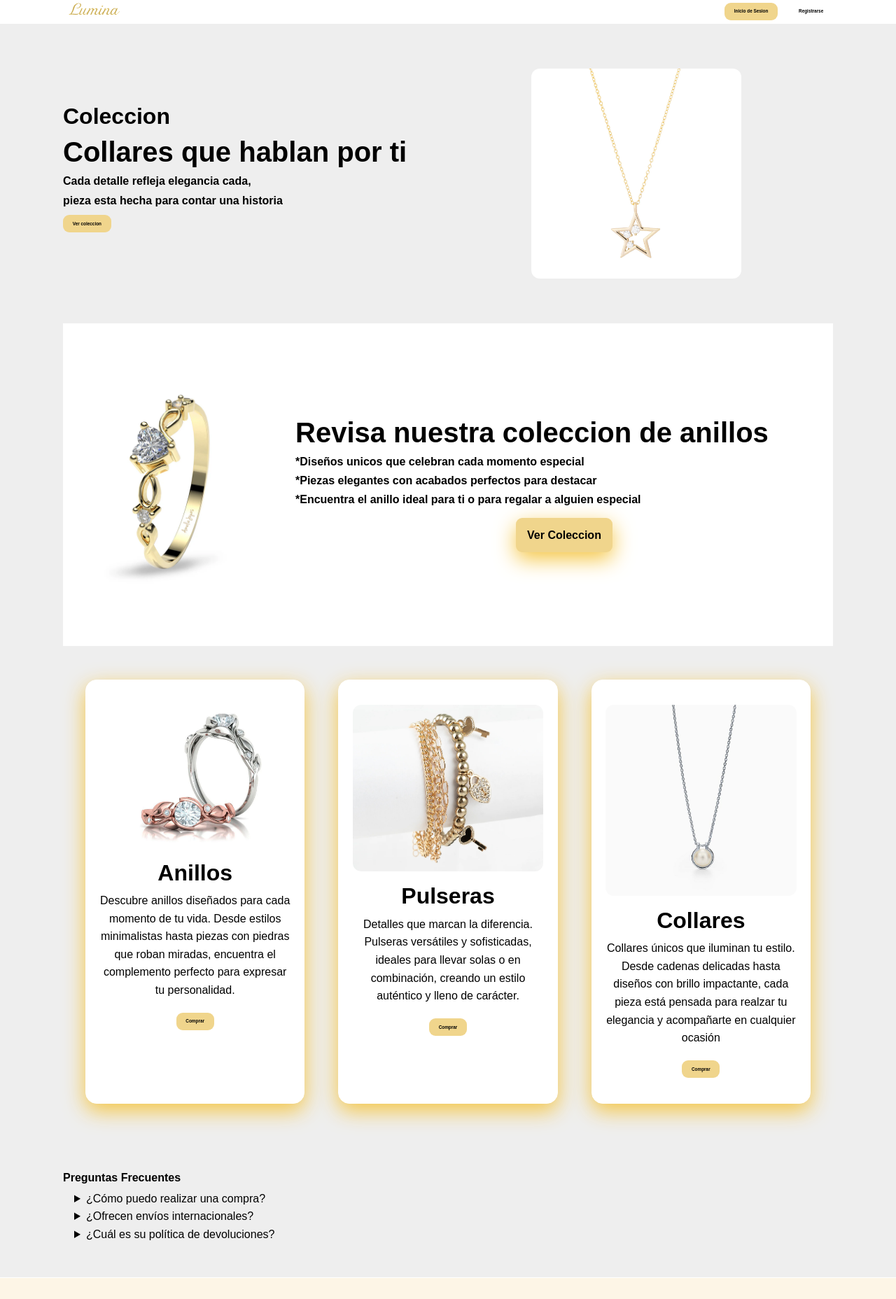
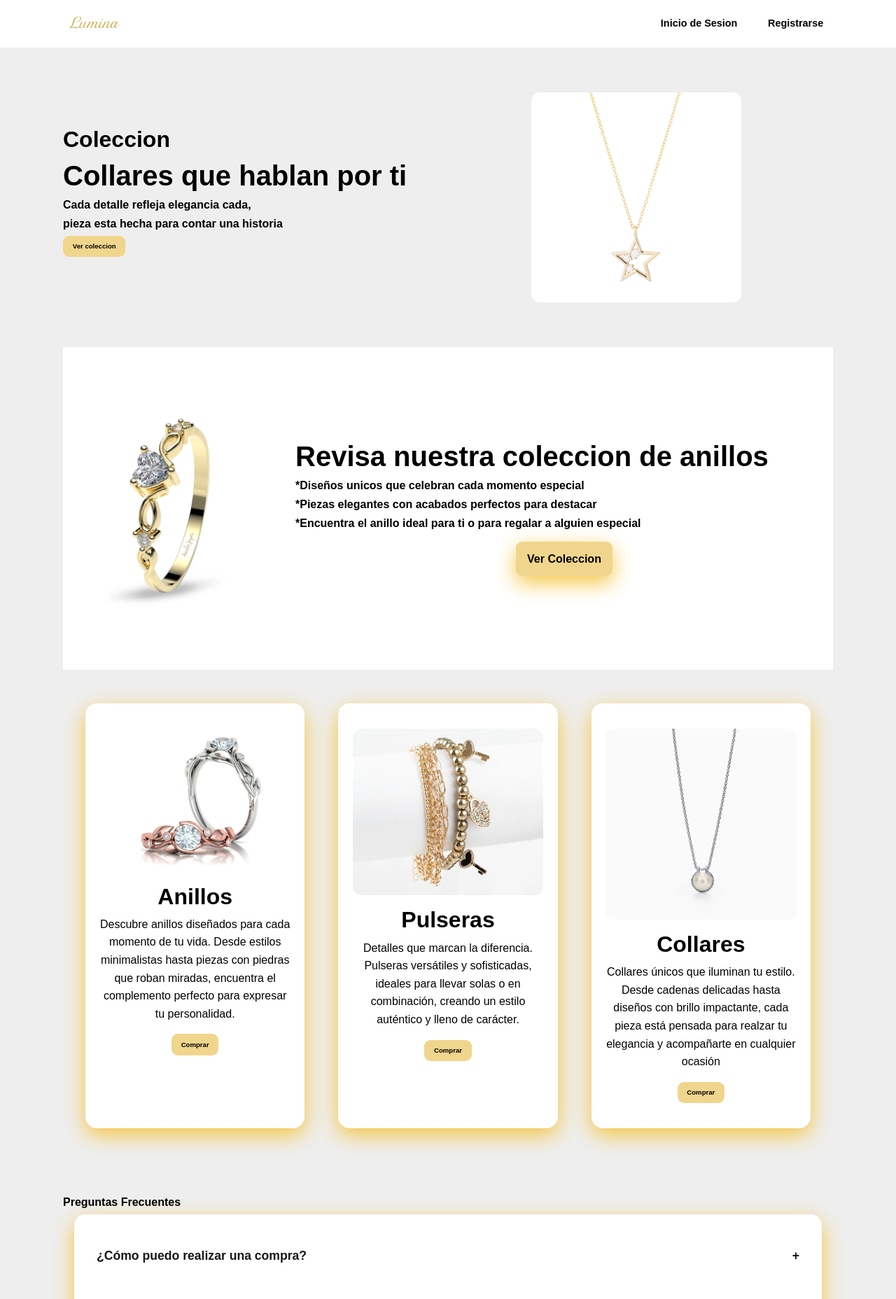
Before and after one commit to SpeedChela/Lumina, a Next.js app: page / in a window 1280 px wide. Shown: the top 1856 px of the page at 70% size. Built offline with nearby package versions, Linux system fonts and the light colour scheme.

Commit message:
Agregue el FAQ de sam

```diff
--- a/app/globals.css
+++ b/app/globals.css
@@ -35,10 +35,10 @@ body {
 .site-header {
   position: sticky; /* El header se mantiene visible al hacer scroll */
   top: 0;
-  z-index: 1000; /* Se asegura que esté por encima de otros elementos */
+  z-index: 50; /* Se asegura que esté por encima de otros elementos */
   backdrop-filter: blur(8px); /* Aplica desenfoque al fondo del header */
   background: #ffffff; /* Fondo blanco */
-  border-bottom: 5px solid var(--border); /* Borde inferior */
+  border-bottom: .5px solid var(--border); /* Borde inferior */
 }
 
 .nav {
@@ -146,7 +146,7 @@ p {
   color: rgb(0, 0, 0); /* Color de texto en el botón */
   font-weight: 600; /* Negrita para el texto del botón */
   border: 1px solid transparent; /* Borde transparente para mantener tamaño */
-  font-size: 0.40rem; /* Tamaño de fuente */
+  font-size: 0.60rem; /* Tamaño de fuente */
 }
 
 .btnTransparente {
@@ -157,12 +157,19 @@ p {
   color: rgb(0, 0, 0); /* Color de texto en el botón */
   font-weight: 600; /* Negrita para el texto del botón */
   border: 1px solid transparent; /* Borde transparente para mantener tamaño */
-  font-size: 0.40rem; /* Tamaño de fuente */
+  font-size: 0.90rem; /* Tamaño de fuente */
 }
 
 .boton:hover {
   filter: brightness(1.1); /* este Efecto de brillo al pasar el mouse */
 }
+
+.btnTransparente:hover {
+  filter: brightness(1.1);
+  color: #caab54; /* Cambia el color del texto al pasar el mouse */
+  cursor: pointer; /* Cambia el cursor a mano al pasar sobre el botón */
+}
+
 /* =========================
    GRID Y TARJETAS
    ========================= */
@@ -240,8 +247,84 @@ h3 {
 /* =========================
    FAQ
    ========================= */
+.faq-list {
+  max-width: var(--container);
+  margin: 0 auto;
+  padding: 2rem 1rem;
+  display: flex;
+  flex-direction: column;
+  gap: 1rem;
+  background: var(--card);
+  border-radius: var(--radius);
+  box-shadow: var(--shadow);
+}
+
+/* Cada pregunta */
 .faq-list summary {
-  cursor: pointer; /* Manita al pasar sobre las preguntas */
+  cursor: pointer;                  /* Manita al pasar el mouse */
+  font-weight: 600;                  /* Negrita */
+  font-size: 1.1rem;
+  padding: 0.8rem 1rem;
+  border-bottom: 1px solid var(--border);
+  list-style: none;
+  color: var(--foreground);
+  transition: color 0.2s ease, background 0.2s ease;
+}
+
+.faq-list summary:hover {
+  color: #000000;                        /* Letras siempre negras */
+  background: rgba(247, 238, 122, 0.3);  /* Amarillo traslúcido */
+  border-radius: 8px;
+}
+
+/* Respuestas */
+.faq-list details[open] summary {
+  border-bottom: none;               /* Quita línea cuando el detalle está abierto */
+}
+
+.faq-list p {
+  padding: 0.5rem 1rem;
+  margin: 0;
+  font-size: 1rem;
+  color: var(--text);
+  line-height: 1.5;
+  background: var(--background);
+  border-radius: 0 0 8px 8px;       /* Solo esquinas inferiores redondeadas */
+}
+
+/* Íconos de expandir/cerrar */
+.faq-list summary::marker,
+.faq-list summary::-webkit-details-marker {
+  display: none;                     /* Oculta el triángulo por defecto */
+}
+
+/* Ícono personalizado usando pseudo-elemento */
+.faq-list summary::after {
+  content: '+';
+  float: right;
+  font-weight: 700;
+  transition: transform 0.2s ease;
+}
+
+.faq-list details[open] summary::after {
+  content: '−';                      /* Cambia + por − al abrir */
+  transform: rotate(0deg);
+}
+
+/* Responsive */
+@media (max-width: 640px) {
+  .faq-list {
+    padding: 1.5rem 1rem;
+    gap: 0.8rem;
+  }
+  .faq-list summary {
+    font-size: 1rem;
+    padding: 0.6rem 0.8rem;
+  }
+  .faq-list p {
+    font-size: 0.95rem;
+    padding: 0.5rem 0.8rem;
+  }
 }
 
 /* =========================
--- a/app/page.tsx
+++ b/app/page.tsx
@@ -11,22 +11,22 @@ export default function Home() {
       {/* Header principal del sitio */}
       <header className="site-header">
         {/* Barra de navegación principal */}
-        <nav className="container nav-flex">
+        <nav className="container nav">
           {/* Logo y nombre de la marca alineados a la izquierda */}
           <div className="nav-logo">
             <Image
               src="/Images/LogoLetra.png" // Ruta de la imagen del logo (debe estar en /public/Images)
               alt="Logo Lumina" // Texto alternativo para accesibilidad
-              width={50} // Ancho de la imagen
-              height={30} // Alto de la imagen
+              width={220} // Ancho de la imagen
+              height={200} // Alto de la imagen
               style={{ maxWidth: "90px", width: "100%", margin: "0 1rem 0 0", borderRadius: "12px" }} // Estilos en línea
             />
             <span className="brand"></span> {/* Nombre de la marca */}
           </div>
           {/* Menú de navegación alineado a la derecha */}
           <ul className="menu">
-            <li><a className="btn">Inicio de Sesion</a></li> {/* Botón de inicio de sesión */}
-            <li><a className="btnTransparente">Registrarse</a></li>     {/* Botón de registro */}
+            <li><a className="btnTransparente btnTransparente:hover">Inicio de Sesion</a></li> {/* Botón de inicio de sesión */}
+            <li><a className="btnTransparente btnTransparente:hover">Registrarse</a></li>     {/* Botón de registro */}
           </ul>
         </nav>
       </header>
@@ -111,7 +111,7 @@ export default function Home() {
           </div>
         </section>
 
-        {/* Sección FAQ estilo acordeón */}
+          {/* Sección FAQ estilo acordeón */}
         <section className="faq section" aria-labelledby="faq-title">
           <h2 id="faq-title">Preguntas Frecuentes</h2>
           <div className="container">
```
